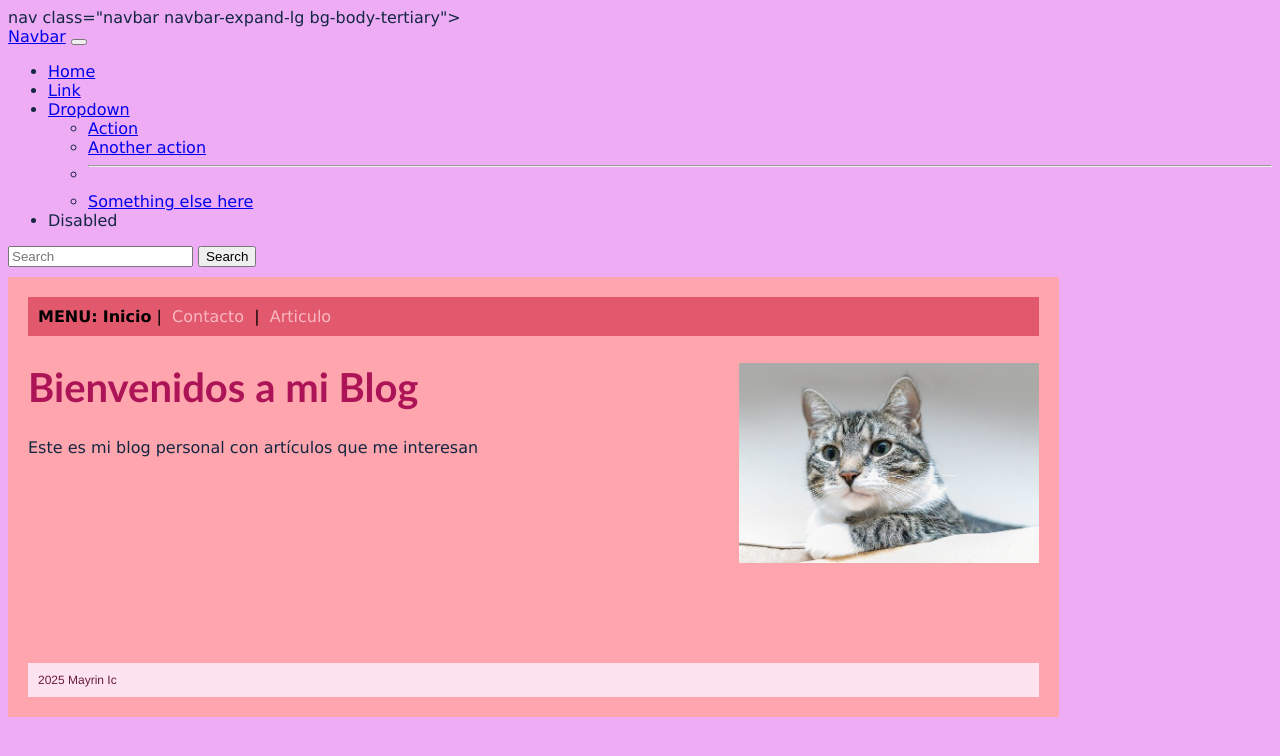
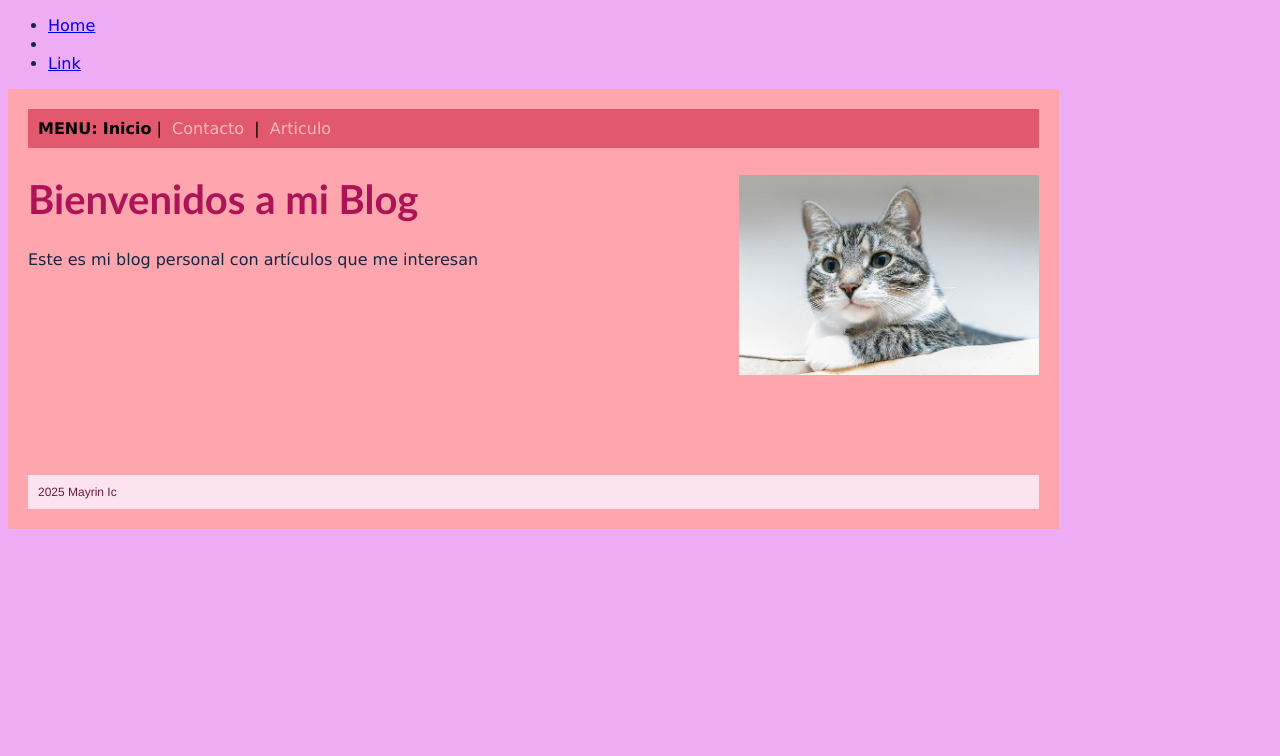
Before and after one commit to mayr1nn/bog, a plain HTML site: page index.html in a window 1280 px wide. Drawn offline with Linux system fonts and the light colour scheme.

Commit message:
Update index.html

```diff
--- a/index.html
+++ b/index.html
@@ -5,44 +5,15 @@
     <title>Blog Inicio</title>
     <link rel="stylesheet" href="estilos.css">
 </head>
-
-nav class="navbar navbar-expand-lg bg-body-tertiary">
-  <div class="container-fluid">
-    <a class="navbar-brand" href="#">Navbar</a>
-    <button class="navbar-toggler" type="button" data-bs-toggle="collapse" data-bs-target="#navbarSupportedContent" aria-controls="navbarSupportedContent" aria-expanded="false" aria-label="Toggle navigation">
-      <span class="navbar-toggler-icon"></span>
-    </button>
     <div class="collapse navbar-collapse" id="navbarSupportedContent">
-      <ul class="navbar-nav me-auto mb-2 mb-lg-0">
-        <li class="nav-item">
-          <a class="nav-link active" aria-current="page" href="#">Home</a>
-        </li>
-        <li class="nav-item">
-          <a class="nav-link" href="#">Link</a>
-        </li>
-        <li class="nav-item dropdown">
-          <a class="nav-link dropdown-toggle" href="#" role="button" data-bs-toggle="dropdown" aria-expanded="false">
-            Dropdown
-          </a>
-          <ul class="dropdown-menu">
-            <li><a class="dropdown-item" href="#">Action</a></li>
-            <li><a class="dropdown-item" href="#">Another action</a></li>
-            <li><hr class="dropdown-divider"></li>
-            <li><a class="dropdown-item" href="#">Something else here</a></li>
-          </ul>
-        </li>
-        <li class="nav-item">
-          <a class="nav-link disabled" aria-disabled="true">Disabled</a>
-        </li>
-      </ul>
-      <form class="d-flex" role="search">
-        <input class="form-control me-2" type="search" placeholder="Search" aria-label="Search"/>
-        <button class="btn btn-outline-success" type="submit">Search</button>
-      </form>
+        <ul class="navbar-nav me-auto mb-2 mb-lg-0">
+            <li class="nav-item">
+                <a class="nav-link active" aria-current="page" href="#">Home</a> <li>
+            <Li class="nav-item">
+                <a class="nav-link" href="#">Link</a>
+            </Li>
+        </ul>
     </div>
-  </div>
-</nav>
-
 <body>
     <div id="contenedor">
         <div id="menu">
```
